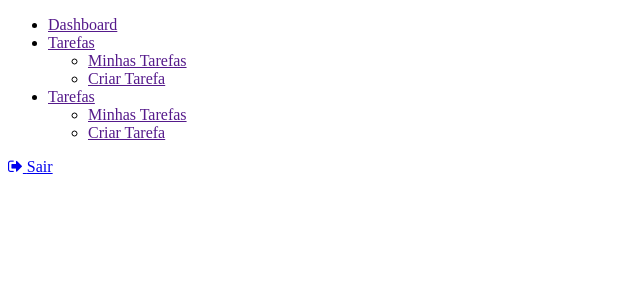
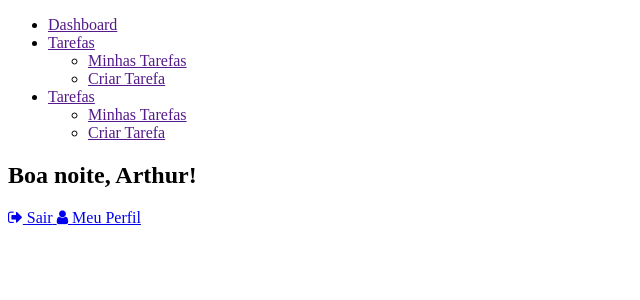
Before and after one commit to arthurrodriguessdev/team-tasks, a Django app: page / in a window 1280 px wide. Shown: the top 300 px of the page, without its empty margins (0-640 px from the left). Run offline with Django 5.2, Linux system fonts and the light colour scheme.

Commit message:
implementando bloco de conteudo principal e personalizacoes

```diff
--- a/comum/views.py
+++ b/comum/views.py
@@ -38,7 +38,7 @@ def cadastrar_usuario(request):
 
 def login_usuario(request):
 
-    # hora_atual = timezone.datetime.now().hour TO DO: Passar hora atual para alterar saudação
+    hora_atual = timezone.datetime.now().hour # TO DO: Passar hora atual para alterar saudação
 
     if request.method == 'POST':
         username = request.POST.get('username')
@@ -68,7 +68,7 @@ def login_usuario(request):
         'url_link': 'login_usuario',
         'link_adicional': 'Esqueci minha senha',
         'texto_divisor': 'ou',
-        # 'hora_atual': hora_atual
+        'hora_atual': hora_atual
     }
     # return render(request, 'login_usuario.html', contexto)
     return render(request, 'base_site.html', contexto)
--- a/templates/base_site.html
+++ b/templates/base_site.html
@@ -37,7 +37,6 @@
     <!-- navbar base -->
     <div class="navbar">
         {% if hora_atual %}
-
             {% if hora_atual >= 6 and hora_atual <= 12 %}
                 <h2 class="saudacao-navbar">Bom dia, Arthur!</h2>
             {% elif hora_atual >= 13 and hora_atual <= 17 %}
@@ -45,15 +44,27 @@
             {% else %}
                 <h2 class="saudacao-navbar">Boa noite, Arthur!</h2>
             {% endif %}
+        {% endif %}
 
-        {% endif %}
         <div class="navbar-icones">
             <a class="logout-icone" href="{% url 'logout_usuario' %}">
                 <i class="fa fa-sign-out"></i>
                 <span>Sair</span>
             </a>
+
+            <a class="perfil-icone" href="{% url 'logout_usuario' %}">
+                <i class="fa fa-user"></i>
+                <span>Meu Perfil</span>
+            </a>
         </div>
     </div>
+
+    <main class="layout-conteudo-principal">
+        <div class="conteudo-principal">
+            {% block content %}
+            {% endblock %}
+        </div>
+    </main>
 </body>
 
 <script>
```
